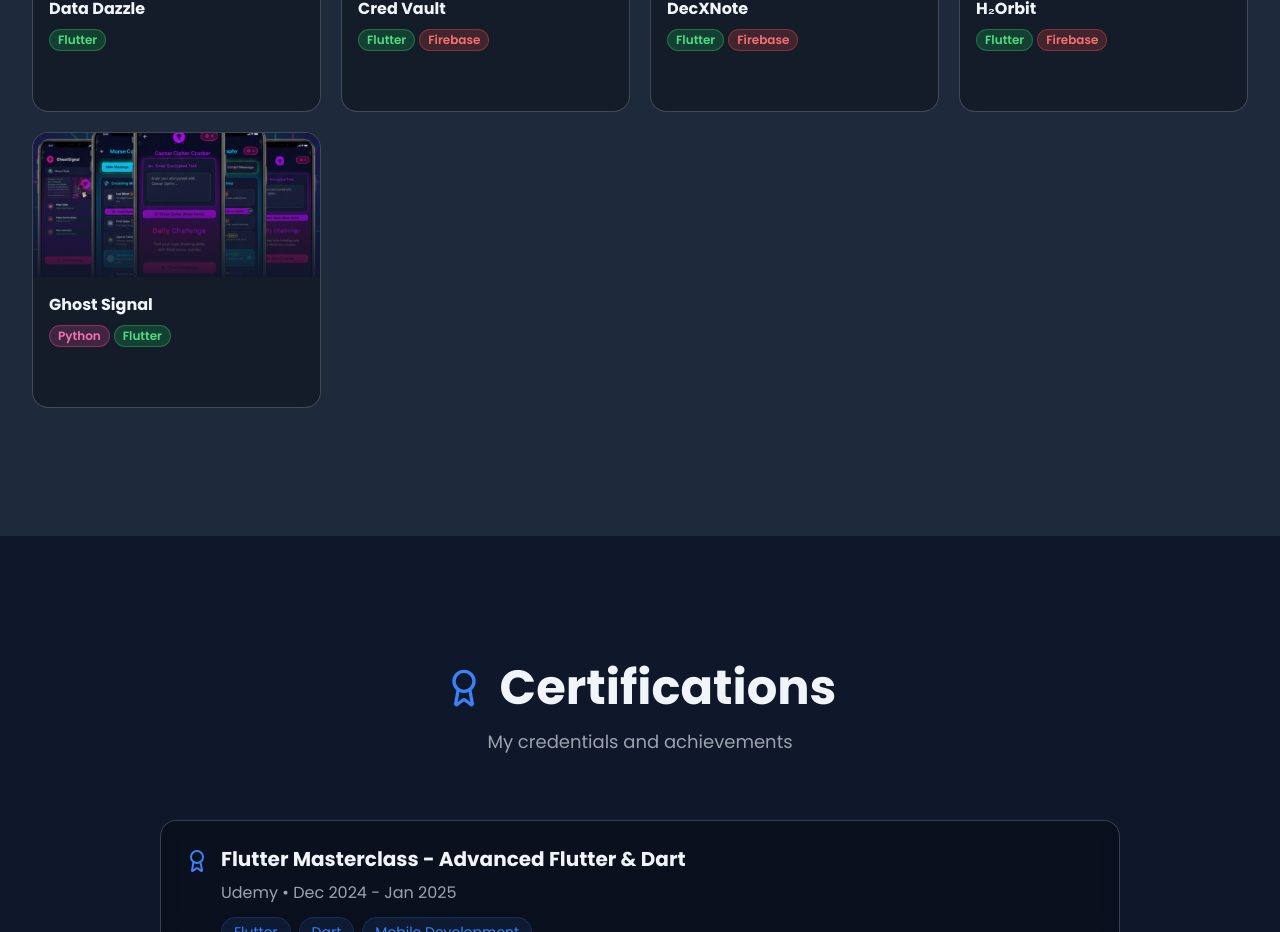
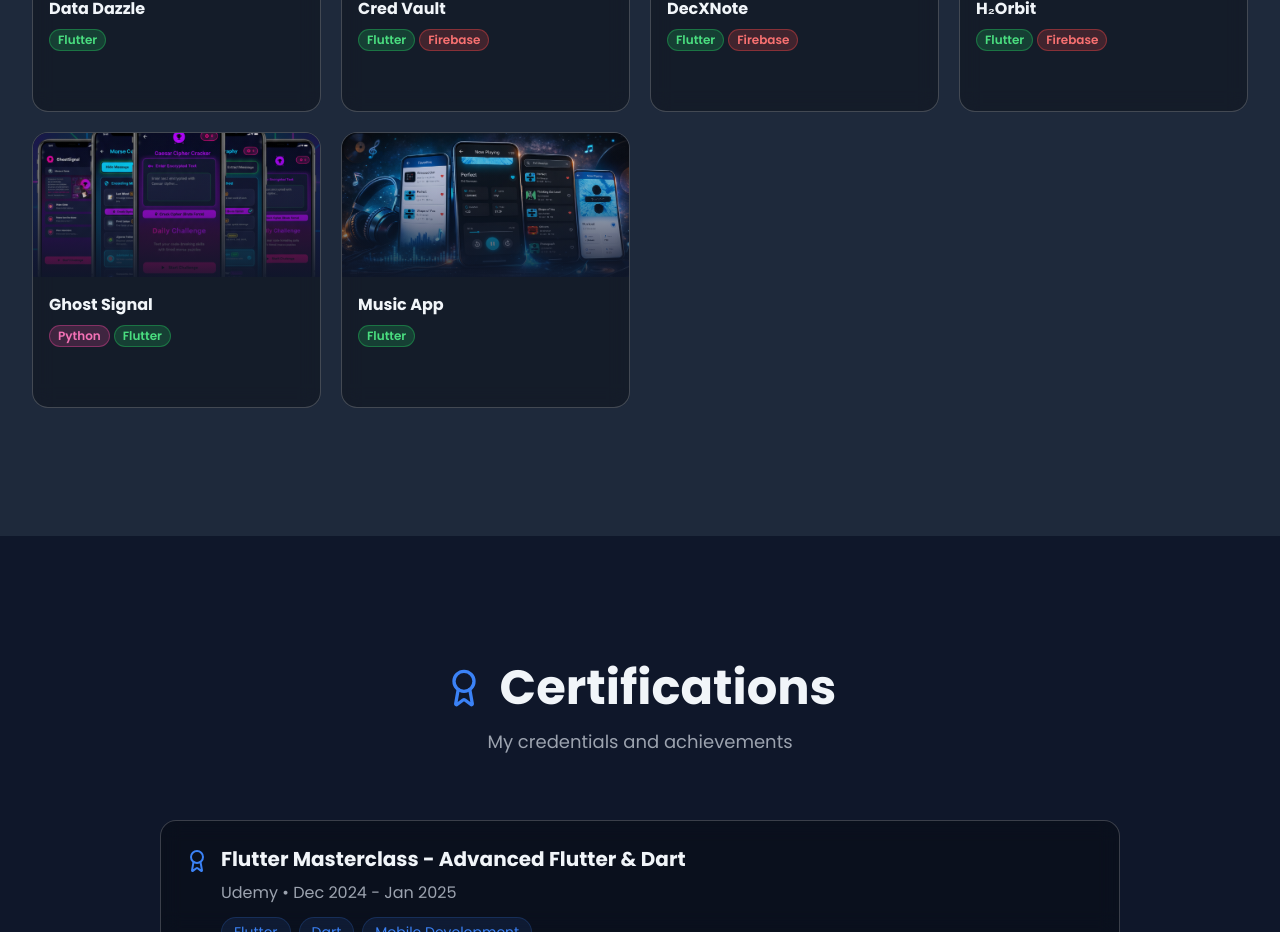
Before and after one commit to DarkWizardCK-24/ByteFolio, a React (Vite) app: page / in a window 1280 px wide. Shown: the part 8260-9192 px from the top of the page. Built offline with nearby package versions, Linux system fonts and the light colour scheme.

Commit message:
Include Music App project in Projects section
Added a new Music App project with details including description, image, skills, and GitHub link.

```diff
--- a/src/sections/Projects.jsx
+++ b/src/sections/Projects.jsx
@@ -141,6 +141,14 @@ const flutterProjects = [
     skills: ["Flutter", "Dart", "Python", "FastAPI"],
     github: "https://github.com/DarkWizardCK-24/Ghost-Signal",
   },
+  {
+    title: "Music App",
+    description:
+      "A beautiful music app built with Flutter that allows users to search for songs, play previews, and manage their favorite tracks.",
+    image: "projects/flutter/flutter10.png",
+    skills: ["Flutter", "Dart", "RESTful API"],
+    github: "https://github.com/DarkWizardCK-24/Music-App",
+  },
 ];
 
 const Projects = () => {
```
